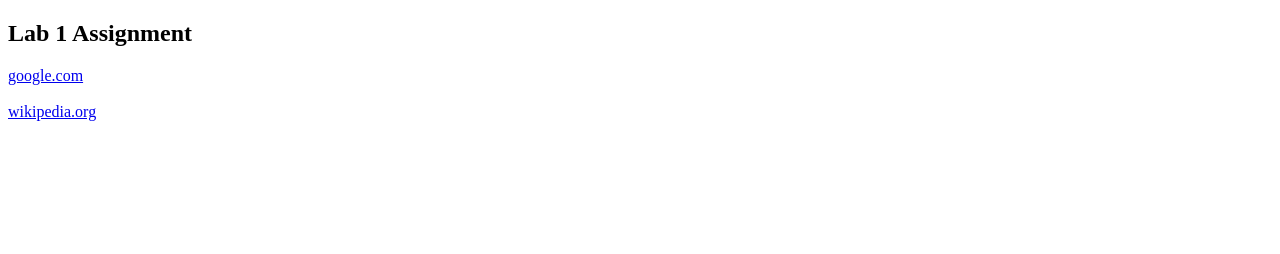
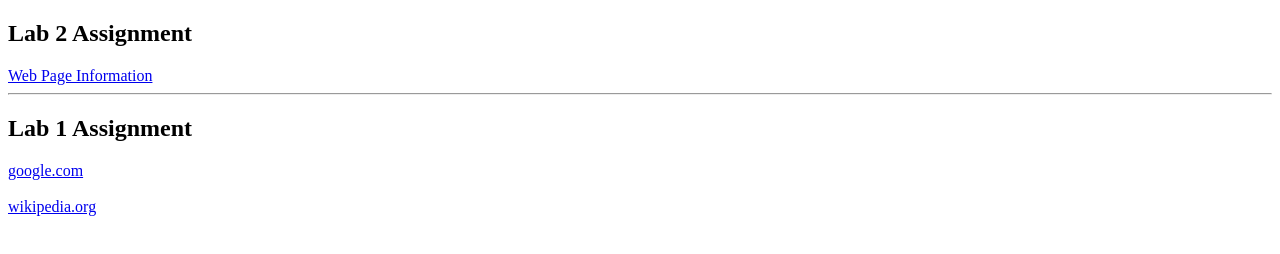
Before and after one commit to yw7sfn47jj-collab/cs, a plain HTML site: page index.html in a window 1280 px wide. Drawn offline with Linux system fonts and the light colour scheme.

Commit message:
Update index.html

```diff
--- a/index.html
+++ b/index.html
@@ -13,6 +13,9 @@
 
 <body>
 <!-- This is where you write the html for the lab -->
+  <h2>Lab 2 Assignment</h2>
+  <a href="#" onclick="displayinfo526();">
+    Web Page Information </a> <hr>
   <h2> Lab 1 Assignment </h2>
   <a href="google.com" onclick = "return confirmlink263();">
     google.com</a>
```
